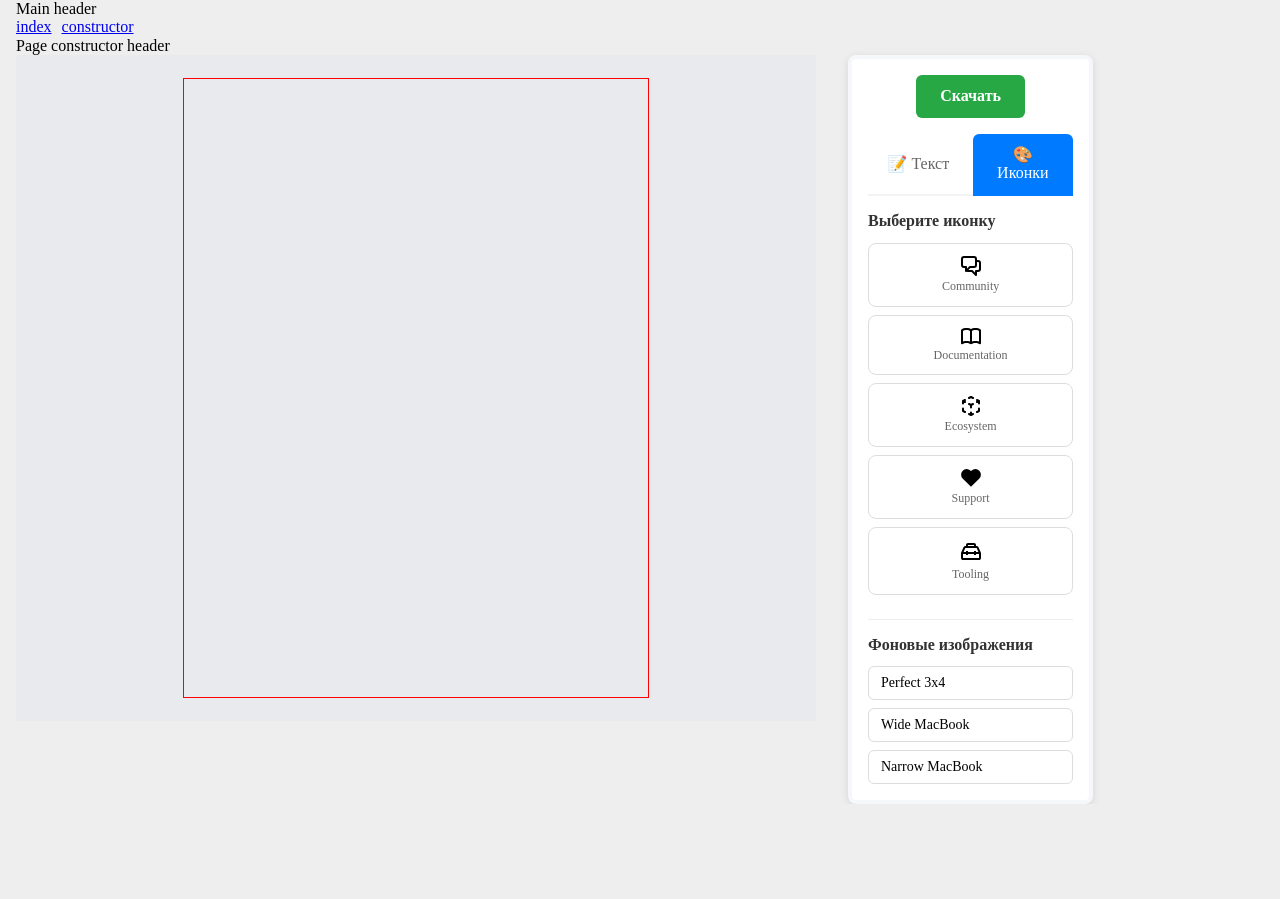
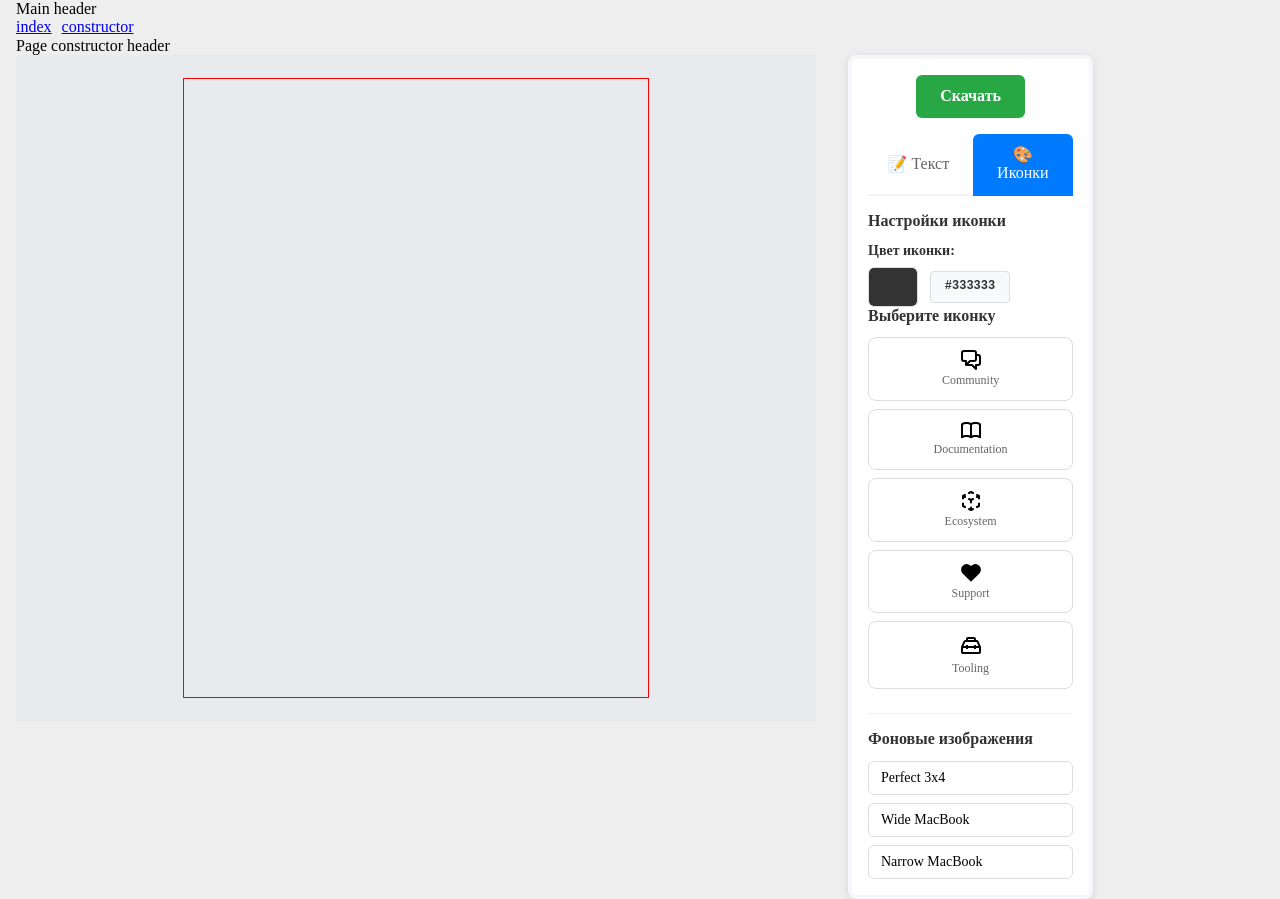
Before and after one commit to Vladislav747/constructor-vue-2, a Vue app: page /constructor in a window 1280 px wide. Both pictures are taken after a click on the button "🎨 Иконки". Before the commit the page ends 804 px from the top, so only its background shows below. Built offline with nearby package versions, Linux system fonts and the light colour scheme.

Commit message:
add color icon

```diff
--- a/src/components/ICCanvas.vue
+++ b/src/components/ICCanvas.vue
@@ -154,6 +154,7 @@ export default {
         canvasEl: this.canvas,
         borders: this.sharedTextBorder!,
         iconName: selectedIcon.iconName,
+        iconColor: this.store.iconColor,
         selectEl: this.selectEl,
         onDragStart: this.onDragStart,
         onDragEnd: this.onDragEnd,
@@ -185,6 +186,16 @@ export default {
         // Проверяем что это текстовый элемент
         if ('updateFontSize' in this.currentEl) {
           (this.currentEl as any).updateFontSize(fontSize);
+        }
+      }
+    },
+
+    updateSelectedIconColor(color: string) {
+      console.log('Updating icon color to:', color);
+      if (this.currentEl && this.store.mode === 'icon') {
+        // Проверяем что это иконка
+        if ('updateColor' in this.currentEl) {
+          (this.currentEl as any).updateColor(color);
         }
       }
     },
--- a/src/components/ICControls.vue
+++ b/src/components/ICControls.vue
@@ -32,6 +32,9 @@
 
       <!-- Таб "Иконки" -->
       <div v-if="store.mode === 'icon'" :class="$style.iconTab">
+        <h3 :class="$style.sectionTitle">Настройки иконки</h3>
+        <IconControls @icon-color-changed="onIconColorChanged" />
+
         <h3 :class="$style.sectionTitle">Выберите иконку</h3>
         <div :class="$style.iconsList">
           <button
@@ -70,6 +73,7 @@
 
 <script lang="ts">
 import TextControls from './TextControls.vue';
+import IconControls from './IconControls.vue';
 import IconCommunity from './other/icons/IconCommunity.vue';
 import IconDocumentation from './other/icons/IconDocumentation.vue';
 import IconEcosystem from './other/icons/IconEcosystem.vue';
@@ -80,6 +84,7 @@ import { useInfoConstructor } from '@/stores/InfoConstructor';
 export default {
   components: {
     TextControls,
+    IconControls,
     IconCommunity,
     IconDocumentation,
     IconEcosystem,
@@ -141,6 +146,12 @@ export default {
       console.log('Font size changed in controls:', fontSize);
       // Эмитим событие наверх к ICWrapper
       this.$emit('font-size-changed', fontSize);
+    },
+
+    onIconColorChanged(color: string) {
+      console.log('Icon color changed in controls:', color);
+      // Эмитим событие наверх к ICWrapper
+      this.$emit('icon-color-changed', color);
     },
   },
 };
--- a/src/components/ICWrapper.vue
+++ b/src/components/ICWrapper.vue
@@ -6,6 +6,7 @@
       :whenDownloadAsAnImage="downloadHtmlAsImage"
       @icon-selected="onIconSelected"
       @font-size-changed="onFontSizeChanged"
+      @icon-color-changed="onIconColorChanged"
     />
   </div>
 </template>
@@ -55,6 +56,14 @@ export default {
         canvasRef.updateSelectedTextFontSize(fontSize);
       }
     },
+
+    onIconColorChanged(color: string) {
+      console.log('Icon color changed in wrapper:', color);
+      const canvasRef = this.$refs.ICCanvas as InstanceType<typeof ICCanvas>;
+      if (canvasRef && canvasRef.updateSelectedIconColor) {
+        canvasRef.updateSelectedIconColor(color);
+      }
+    },
   },
 };
 </script>
--- /dev/null
+++ b/src/components/IconControls.vue
@@ -0,0 +1,108 @@
+<template>
+  <div :class="$style.iconControls">
+    <!-- Выбор цвета иконки -->
+    <div :class="$style.inputGroup">
+      <label :class="$style.label">Цвет иконки:</label>
+      <div :class="$style.colorControls">
+        <input
+          type="color"
+          :class="$style.colorPicker"
+          :value="store.iconColor"
+          @input="handleColorChange"
+        />
+        <div :class="$style.colorDisplay">
+          {{ store.iconColor.toUpperCase() }}
+        </div>
+      </div>
+    </div>
+
+
+  </div>
+</template>
+
+<script lang="ts">
+import { useInfoConstructor } from '@/stores/InfoConstructor';
+
+export default {
+  data() {
+    return {
+      store: useInfoConstructor(),
+    };
+  },
+  methods: {
+    handleColorChange(event: Event) {
+      const target = event.target as HTMLInputElement;
+      this.setColor(target.value);
+    },
+
+    setColor(color: string) {
+      this.store.changeIconColor(color);
+      // Эмитим событие изменения цвета иконки
+      this.$emit('icon-color-changed', color);
+      console.log('Icon color changed to:', color);
+    },
+  },
+};
+</script>
+
+<style module>
+.iconControls {
+  display: flex;
+  flex-direction: column;
+  gap: 16px;
+}
+
+.inputGroup {
+  display: flex;
+  flex-direction: column;
+  gap: 8px;
+}
+
+.label {
+  font-size: 14px;
+  font-weight: 600;
+  color: #333;
+  margin: 0;
+}
+
+.colorControls {
+  display: flex;
+  align-items: center;
+  gap: 12px;
+}
+
+.colorPicker {
+  width: 50px;
+  height: 40px;
+  padding: 0;
+  border: 1px solid #ddd;
+  border-radius: 6px;
+  cursor: pointer;
+  background: none;
+  outline: none;
+}
+
+.colorPicker::-webkit-color-swatch-wrapper {
+  padding: 0;
+}
+
+.colorPicker::-webkit-color-swatch {
+  border: none;
+  border-radius: 4px;
+}
+
+.colorDisplay {
+  min-width: 80px;
+  padding: 8px 12px;
+  background: #f8f9fa;
+  border: 1px solid #ddd;
+  border-radius: 4px;
+  text-align: center;
+  font-size: 12px;
+  font-weight: 600;
+  color: #333;
+  font-family: monospace;
+}
+
+
+</style>
--- a/src/stores/InfoConstructor.ts
+++ b/src/stores/InfoConstructor.ts
@@ -6,10 +6,12 @@ export const useInfoConstructor = defineStore('IGConstructor', {
     mode: ICMode;
     textarea: string;
     fontSize: number;
+    iconColor: string;
   } => ({
     mode: 'text',
     textarea: 'Ваш текст',
     fontSize: 16,
+    iconColor: '#333333',
   }),
   actions: {
     changeTextarea(value: string) {
@@ -21,5 +23,8 @@ export const useInfoConstructor = defineStore('IGConstructor', {
     changeFontSize(size: number) {
       this.fontSize = size;
     },
+    changeIconColor(color: string) {
+      this.iconColor = color;
+    },
   },
 });
--- a/src/utils/icons.ts
+++ b/src/utils/icons.ts
@@ -30,6 +30,7 @@ export type IconDivProperties = {
   iconName: IconName;
   xPos: number;
   yPos: number;
+  iconColor?: string;
   selectEl: (id: string) => void;
   onDragStart: (id: string) => void;
   onDragEnd: (id: string) => void;
@@ -40,6 +41,7 @@ export class IconDiv {
   canvasEl: HTMLDivElement;
   borders: Borders;
   el: HTMLDivElement = document.createElement('div');
+  svgContainer: HTMLDivElement = document.createElement('div');
   iconName: IconName;
   xPos: number;
   yPos: number;
@@ -59,6 +61,7 @@ export class IconDiv {
     iconName,
     xPos,
     yPos,
+    iconColor = '#333333',
     selectEl,
     onDragStart,
     onDragEnd,
@@ -98,14 +101,13 @@ export class IconDiv {
     this.el.addEventListener('mouseup', this.onMouseUp);
 
     // Создаем контейнер для SVG иконки
-    const svgContainer = document.createElement('div');
-    svgContainer.style.color = '#333';
-    svgContainer.style.display = 'flex';
-    svgContainer.style.alignItems = 'center';
-    svgContainer.style.justifyContent = 'center';
-    svgContainer.innerHTML = getIconSvg(this.iconName);
+    this.svgContainer.style.color = iconColor;
+    this.svgContainer.style.display = 'flex';
+    this.svgContainer.style.alignItems = 'center';
+    this.svgContainer.style.justifyContent = 'center';
+    this.svgContainer.innerHTML = getIconSvg(this.iconName);
 
-    this.el.appendChild(svgContainer);
+    this.el.appendChild(this.svgContainer);
   }
 
   onMouseUp = () => {
@@ -239,6 +241,11 @@ export class IconDiv {
     this.isSelected = false;
   }
 
+  public updateColor(color: string) {
+    console.log('IconDiv: updating color to', color);
+    this.svgContainer.style.color = color;
+  }
+
   append() {
     this.canvasEl.appendChild(this.el);
     const width = this.el.offsetWidth;
```
